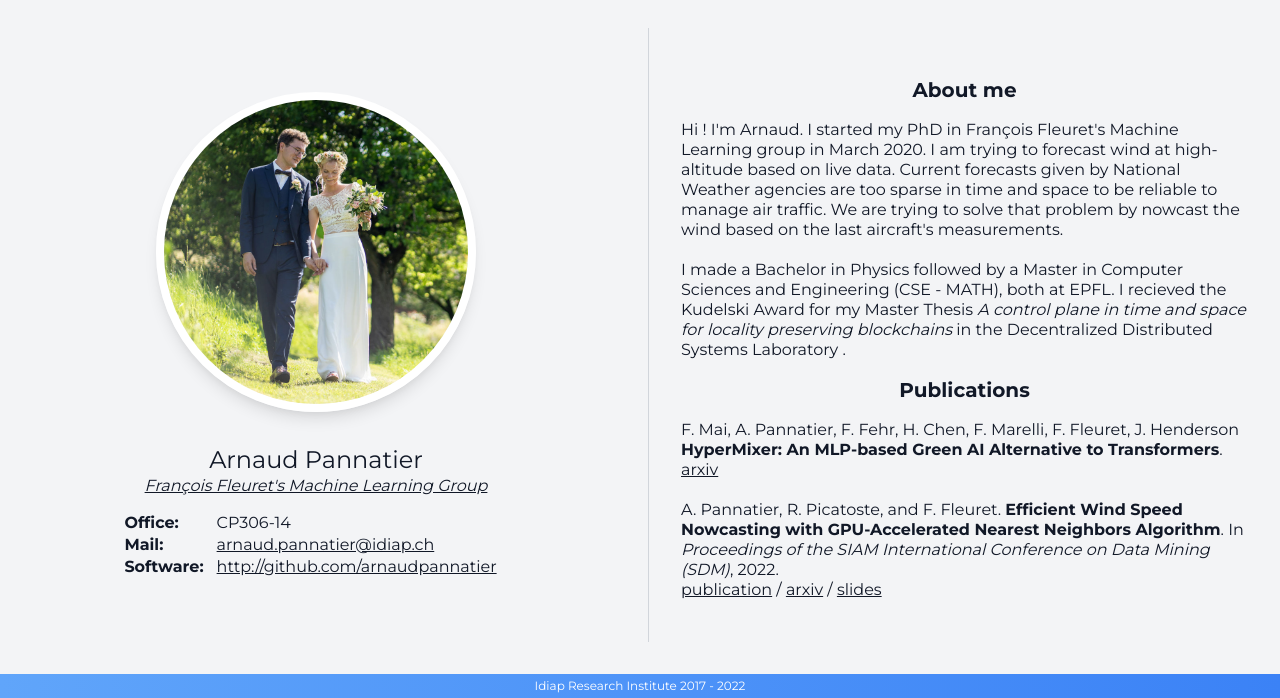
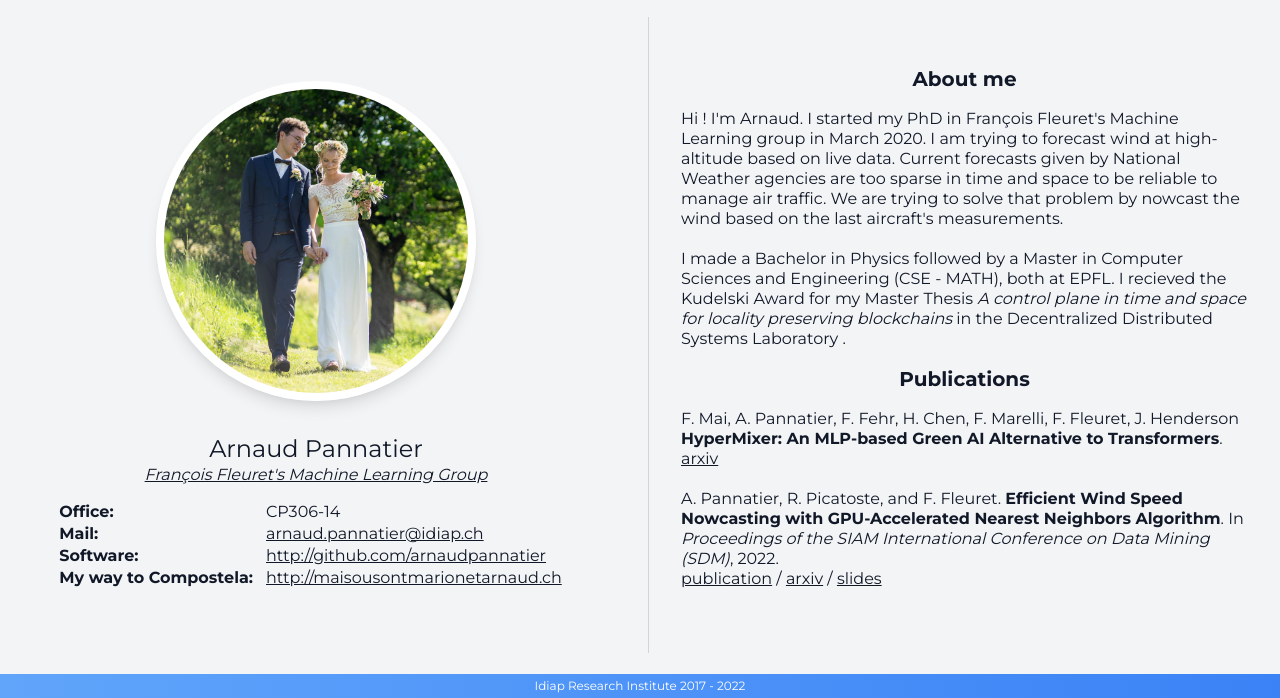
Before and after one commit to ArnaudPannatier/ArnaudPannatier.github.io, a plain HTML site: page index.html in a window 1280 px wide. Shown: the part 102-800 px from the top of the page. Drawn offline with Linux system fonts and the light colour scheme.

Commit message:
Adding compostela

```diff
--- a/index.html
+++ b/index.html
@@ -39,6 +39,11 @@
           <tr>
             <td><strong>Software:</strong></td>
             <td><a class="underline" href="http://github.com/arnaudpannatier">http://github.com/arnaudpannatier</a></td>
+          </tr>
+          <tr>
+            <td><strong>My way to Compostela:</strong></td>
+            <td><a class="underline" href="http://maisousontmarionetarnaud.ch">http://maisousontmarionetarnaud.ch </a>
+            </td>
           </tr>
         </table>
       </div>
```
